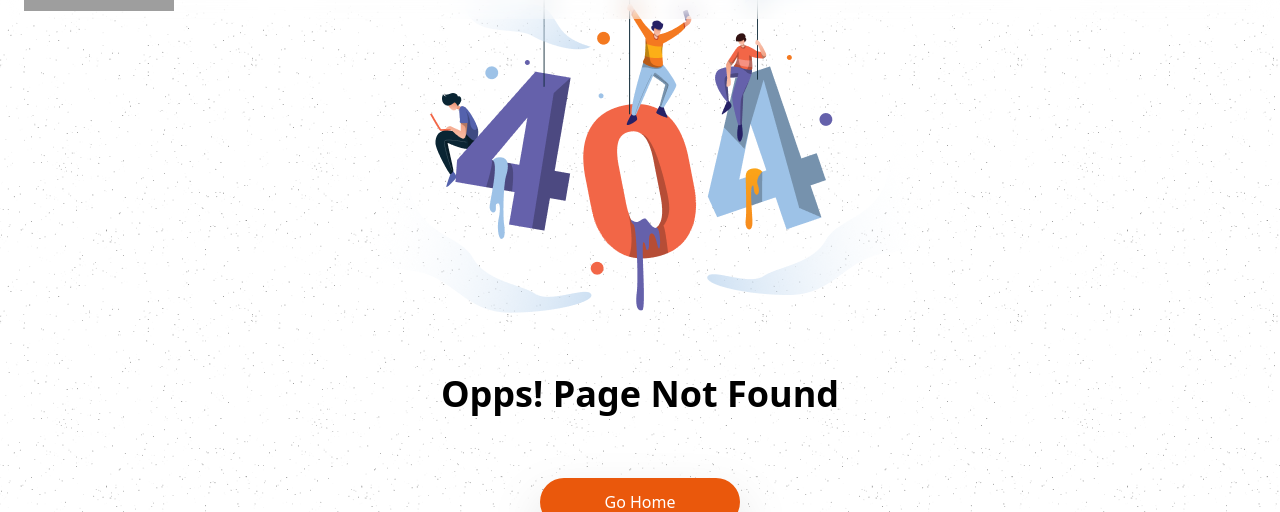
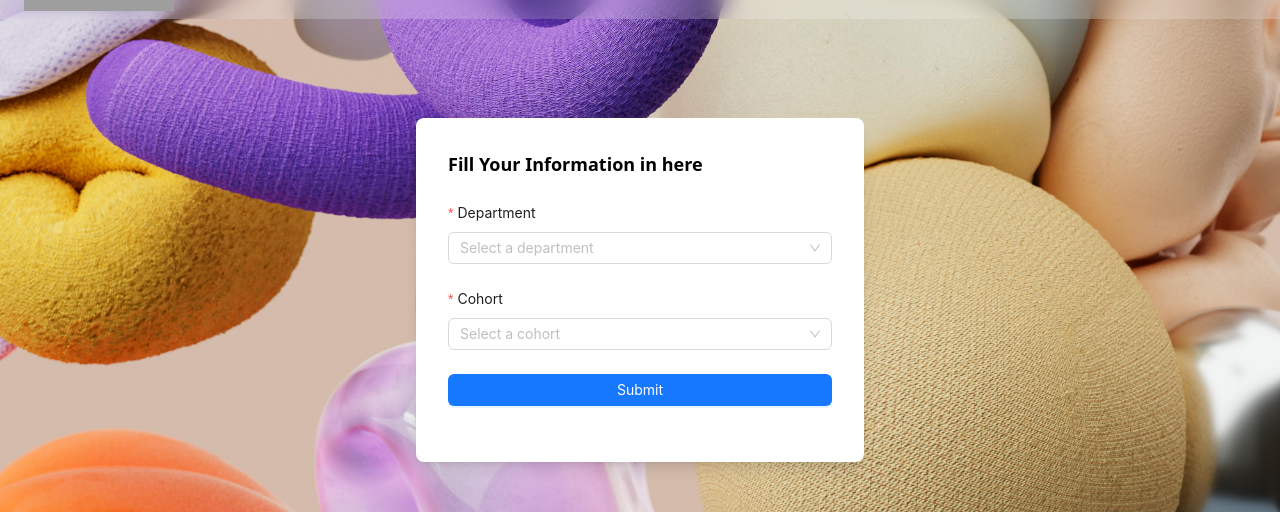
Before and after one commit to vuvuvo0303/class-booking-room, a React (Vite) app: page /fill-user-info in a window 1280 px wide. Shown: the part 110-622 px from the top of the page. Built offline with nearby package versions, Linux system fonts and the light colour scheme; no server answers; grey boxes are pictures that could not be loaded.

Commit message:
done fill user info page

```diff
--- a/src/containers/Home.tsx
+++ b/src/containers/Home.tsx
@@ -10,6 +10,7 @@ import Policy from "@/pages/student/Policy";
 import Rules from "@/pages/student/Rules";
 import BookingRoom from "@/pages/student/BookingRoom";
 import StepProcess from "@/pages/student/step-process";
+import FillUserInfo from "@/pages/student/FillUserInfo";
 
 const Home = () => {
   return (
@@ -25,6 +26,7 @@ const Home = () => {
         <Route path="/step-process" element={<StepProcess />} />
         <Route path="/booking-room" element={<BookingRoom/>} />
         <Route path="/room/:roomId" element={<RoomDetailPage />} />
+        <Route path="/fill-user-info" element={<FillUserInfo />} />
         <Route path="/profile/*" element={<StudentProfile />} />
         <Route path="*" element={<NotFound />} />
       </Routes>
--- /dev/null
+++ b/src/pages/student/FillUserInfo.tsx
@@ -0,0 +1,68 @@
+import { useForm } from "antd/es/form/Form";
+import anh3d from "../../assets/anh3d.jpg";
+import { Form, Select, Button } from "antd";
+
+const FillUserInfo = () => {
+  const [form] = useForm();
+
+  return (
+    <div
+      className="flex justify-center items-center min-h-screen"
+      style={{
+        backgroundImage: `url(${anh3d})`,
+        backgroundSize: "cover",
+        backgroundPosition: "center",
+        backgroundRepeat: "no-repeat",
+      }}
+    >
+      <div className="bg-white p-8 rounded-lg shadow-lg w-full max-w-md">
+        <span className="block text-lg font-bold mb-6">Fill Your Information in here</span>
+        <div>
+          <Form form={form} layout="vertical">
+            <Form.Item
+              label="Department"
+              name="department"
+              rules={[{ required: true, message: "Please select your Department!" }]}
+            >
+              <Select
+                showSearch
+                placeholder="Select a department"
+                optionFilterProp="label"
+                options={[
+                  { value: "SE", label: "SE" },
+                  { value: "MC", label: "MC" },
+                  { value: "IB", label: "IB" },
+                ]}
+              />
+            </Form.Item>
+
+            <Form.Item
+              label="Cohort"
+              name="cohort"
+              rules={[{ required: true, message: "Please select your Cohort!" }]}
+            >
+              <Select
+                showSearch
+                placeholder="Select a cohort"
+                optionFilterProp="label"
+                options={[
+                  { value: "K17", label: "K17" },
+                  { value: "K18", label: "K18" },
+                  { value: "K19", label: "K19" },
+                ]}
+              />
+            </Form.Item>
+
+            <Form.Item>
+              <Button type="primary" htmlType="submit" className="w-full">
+                Submit
+              </Button>
+            </Form.Item>
+          </Form>
+        </div>
+      </div>
+    </div>
+  );
+};
+
+export default FillUserInfo;
```
Also changed, not shown: src/assets/anh3d.jpg (added).
